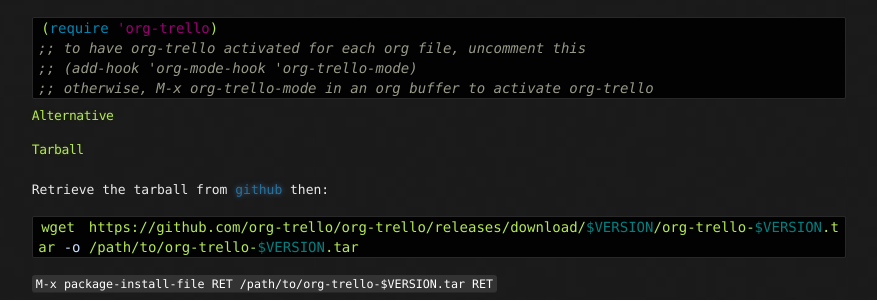
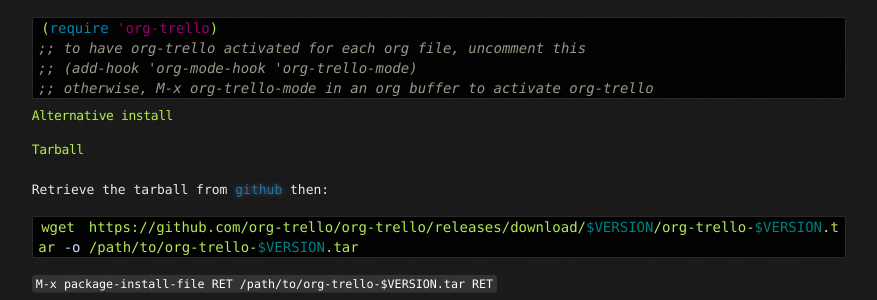
Before and after one commit to org-trello/org-trello.github.io, a Jekyll site: the page built from install.md, in a window 1280 px wide. Shown: the part 968-1268 px from the top of the page, without its empty margins (217-1094 px from the left). Built offline with Jekyll 4.4.1, drawn with Linux system fonts in a browser that asks for light colours; nearby versions of some CDN libraries; library files that are not in the unit come from our copies; Markdown is read by kramdown in place of the engine named in the settings.

Commit message:
Doc - Rename title regarding alternative installations

````diff
--- a/install.md
+++ b/install.md
@@ -62,7 +62,7 @@ Add this in your emacs configuration file **~/.emacs** or **~/.emacs.d/init.el**
 ;; otherwise, M-x org-trello-mode in an org buffer to activate org-trello
 ```
 
-### Alternative
+### Alternative install
 
 #### Tarball
 
````
